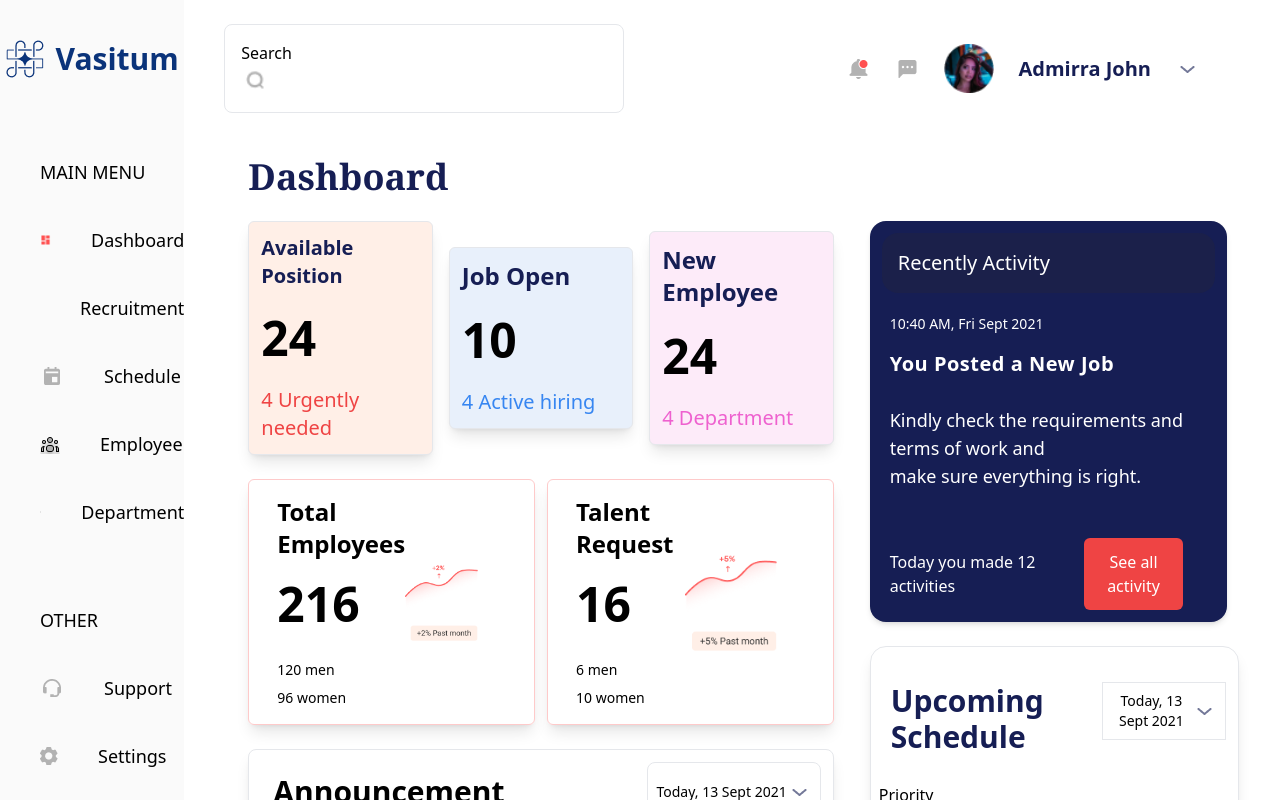
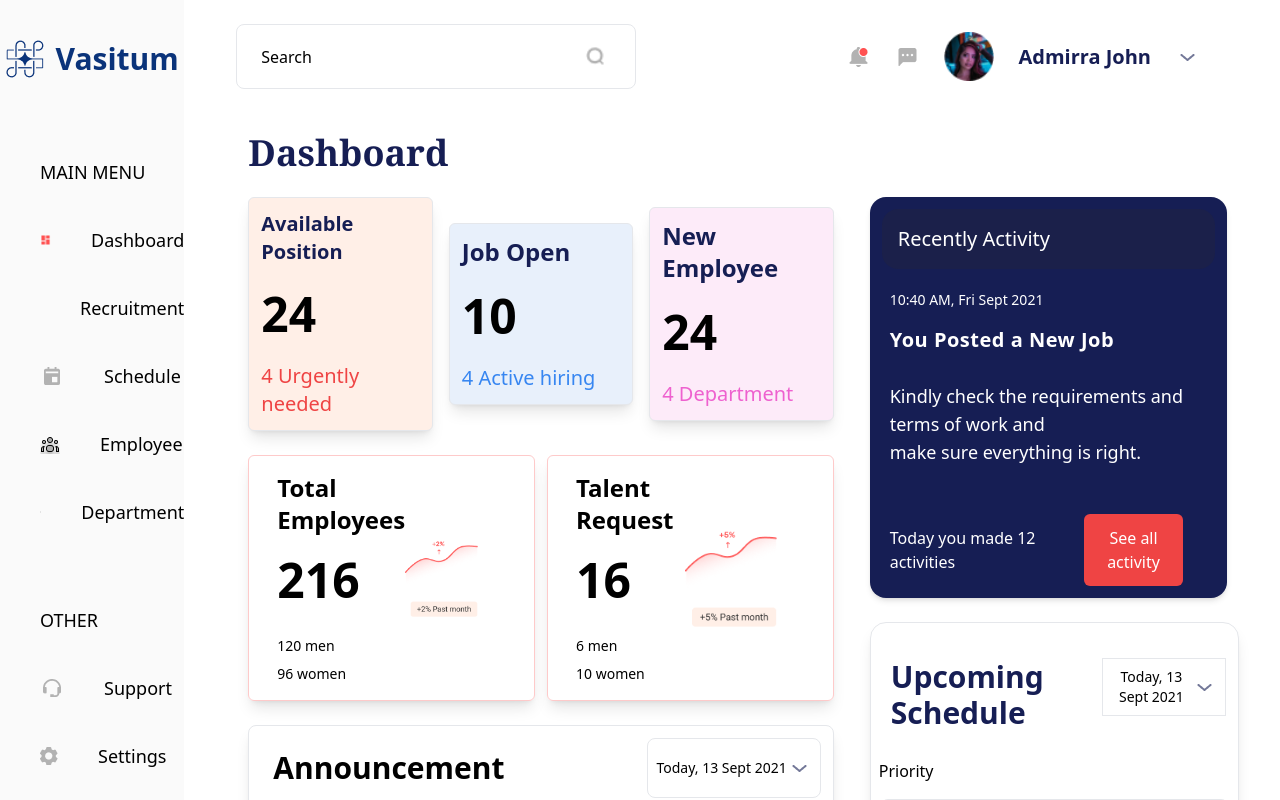
Before and after one commit to srikanthbisai/shoshin, a React (Create React App) app: page / in a window 1280 px wide. Shown: the top 800 px of the page. Built offline with nearby package versions, Linux system fonts and the light colour scheme.

Commit message:
responsiveness

```diff
--- a/src/components/Main.js
+++ b/src/components/Main.js
@@ -2,16 +2,22 @@ function Main() {
   return (
     <div className="flex sm:m-auto md:w-full flex-col space-y-5 md:ml-10">
       <div className="header pt-6 pb-6 flex justify-between items-center sm:space-x-4  lg:pr-20 lg:w-full">
-        <div className="flex flex-row justify-between items-center">
+        <div className="flex flex-row justify-between space-x-3 items-center">
           <img src="menu.png" alt="" className=" hidden sm:block lg:hidden" />
 
-          <div className=" flex border rounded-lg hidden md:block md:w-[300px] lg:w-[400px] md:p-1 lg:p-4  items-center justify-between">
-            <p>Search</p>
-            <img src="search.png" alt="" width={30} className="" />
+          <div className="flex items-center justify-between border rounded-lg hidden md:flex md:w-[300px] lg:w-[400px] md:p-1 lg:p-4">
+            <p className="ml-2">Search</p>
+            <img
+              src="search.png"
+              alt="Search Icon"
+              width={30}
+              className="mr-2"
+            />
           </div>
+          <img src="search.png" alt="" className="hidden sm:block md:hidden" />
         </div>
 
-        <div className="flex md:pl-10 mr-20 space-x-6 items-center justify-around">
+        <div className="headerPicContainer flex  md:p-10 lg:p-0 space-x-6 items-center justify-between">
           <img src="ic_round-notifications.png" alt="" />
           <img src="bi_chat-left-dots-fill.png" alt="" />
           <img src="Mask Group.png" alt="" width={50} />
@@ -158,7 +164,7 @@ function Main() {
 
           <div className="bottom sm:mt-5 lg:mt-6 border sm:w-full border-gray-200 rounded-2xl shadow-lg relative overflow-hidden">
             <div className="top flex justify-between items-center sm:p-5 lg:p-3">
-              <p className="font-bold text-3xl text-[#161E54] p-2 mt-4">
+              <p className="font-bold sm:text-2xl md:text-3xl text-[#161E54] p-2 mt-4">
                 Upcoming Schedule
               </p>
               <button className="text-sm border border-gray-200 p-2 flex justify-center items-center">
@@ -202,7 +208,10 @@ function Main() {
             </div>
 
             <div className="border border-t-gray-200 border-b-0 border-l-0 border-r-0 flex justify-center w-full">
-              <p className="text-red-500 p-4 font-bold"> Create a new Schedule</p>
+              <p className="text-red-500 p-4 font-bold">
+                {" "}
+                Create a new Schedule
+              </p>
             </div>
           </div>
         </div>
```
Lines whose indentation alone changed are shown as unchanged.
